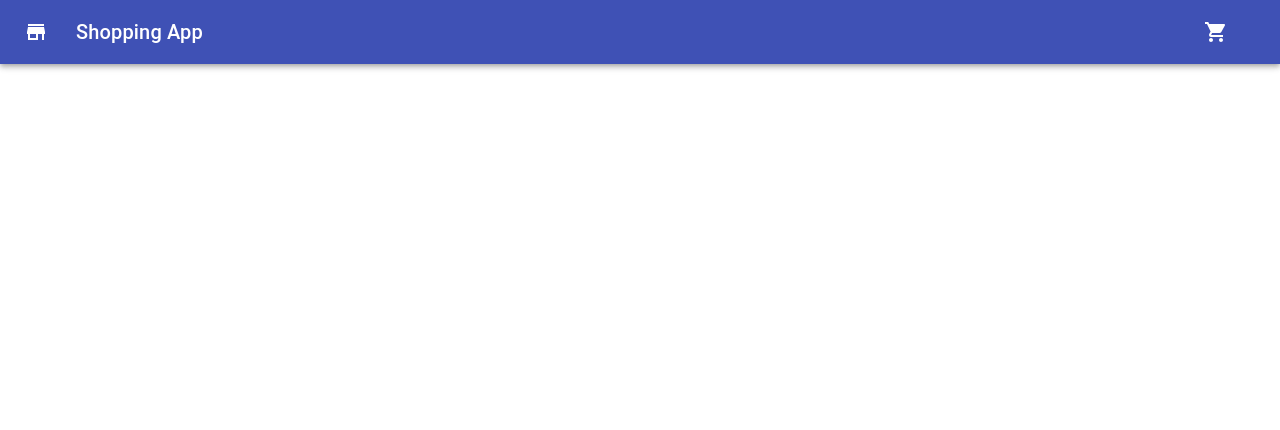
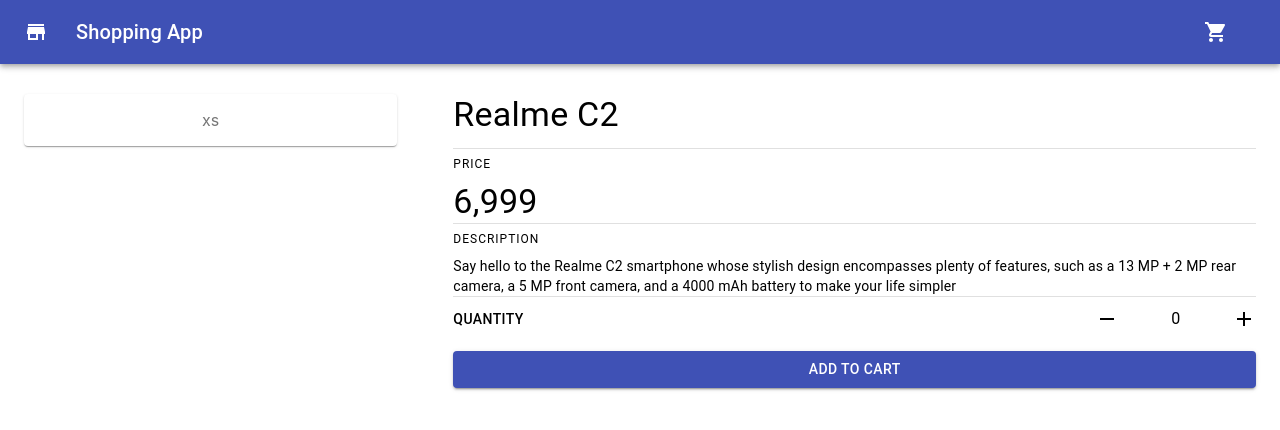
Before and after one commit to rishavch2104/shopping-test, a React (Create React App) app: page /product/1 in a window 1280 px wide. Shown: the top 430 px of the page. Built offline with nearby package versions, Linux system fonts and the light colour scheme.

Commit message:
ui for page designed with routing

```diff
--- a/src/App.js
+++ b/src/App.js
@@ -4,21 +4,24 @@
 import ProductList from "./components/ProductList";
 import Cart from "./components/Cart";
 import Completed from "./components/Completed";
+import ProductPage from "./components/ProductPage";
 function App() {
   return (
     <div className="App">
       <Navbar />
       <Router>
         <Switch>
-          <Route exact path="/">
-            <ProductList />
-          </Route>
-          <Route exact path="/cart">
-            <Cart />
-          </Route>
-          <Route exact path="/completed">
-            <Completed />
-          </Route>
+          <Route exact path="/" component={ProductList} />
+          <Route
+            exact
+            path="/product/:id"
+            render={routeProps => (
+              <ProductPage name={routeProps.match.params.id} />
+            )}
+          />
+          <Route exact path="/cart" component={Cart} />
+
+          <Route exact path="/completed" component={Completed} />
         </Switch>
       </Router>
     </div>
--- a/src/components/ProductList.js
+++ b/src/components/ProductList.js
@@ -3,7 +3,7 @@
 import Paper from "@material-ui/core/Paper";
 import Grid from "@material-ui/core/Grid";
 import ProductCard from "./ProductCard";
-
+import { shoppingItems } from "./../shoppingItems";
 const useStyles = makeStyles(theme => ({
   root: {
     flexGrow: 1
@@ -18,30 +18,10 @@
 const ProductList = () => {
   const classes = useStyles();
 
-  const initialProducts = [
-    {
-      name: "Realme XT ",
-      price: "15,999",
-      description:
-        "The Realme XT smartphone is here to make your life more fun. From capturing amazing pictures with this phone’s 64 MP AI Quad camera to flaunting its hyperbola curved glass design, you will fall in love with this smartphone instantly. That’s not all, this smartphone comes with the Qualcomm Snapdragon 712 processor for efficient performance."
-    },
-    {
-      name: "Realme C2 ",
-      price: "6,999",
-      description:
-        "Say hello to the Realme C2 smartphone whose stylish design encompasses plenty of features, such as a 13 MP + 2 MP rear camera, a 5 MP front camera, and a 4000 mAh battery to make your life simpler"
-    },
-    {
-      name: "Realme X2 ",
-      price: "26,999",
-      description:
-        "This edition of the Realme X phone is all about offering you an immersive cinematic experience - it boasts a 91.2% screen-to-body ratio and a 16.58 cm (6.53) super AMOLED screen. Staying ahead of the game, this phone comes with a pop-up selfie camera and an in-display fingerprint scanner both of which are neatly tucked under the display. Enjoy a seamless experience, whether you’re gaming (thanks to its Hyper Boost 2.0 acceleration engine and robust hardware), or simply browsing content on your phone."
-    }
-  ];
   return (
     <div>
       <Grid container spacing={3}>
-        {initialProducts.map(product => (
+        {shoppingItems.map(product => (
           <Grid item xs>
             <ProductCard {...product} />
           </Grid>
--- /dev/null
+++ b/src/components/ProductPage.js
@@ -0,0 +1,77 @@
+import React from "react";
+import Box from "@material-ui/core/Box";
+import Grid from "@material-ui/core/Grid";
+import Paper from "@material-ui/core/Paper";
+import Container from "@material-ui/core/Container";
+import Divider from "@material-ui/core/Divider";
+import { makeStyles } from "@material-ui/core/styles";
+import Button from "@material-ui/core/Button";
+import Typography from "@material-ui/core/Typography";
+import AddIcon from "@material-ui/icons/Add";
+import RemoveIcon from "@material-ui/icons/Remove";
+import { shoppingItems } from "./../shoppingItems";
+const useStyles = makeStyles(theme => ({
+  root: {
+    flexGrow: 1
+  },
+  paper: {
+    padding: theme.spacing(2),
+    textAlign: "center",
+    color: theme.palette.text.secondary
+  }
+}));
+const ProductPage = props => {
+  const classes = useStyles();
+
+  const item = shoppingItems[props.name];
+
+  const handleRemoveItem = () => {
+    alert("Remove");
+  };
+
+  return (
+    <Container fixed style={{ marginTop: "30px" }}>
+      <Grid container spacing={7}>
+        <Grid item xs={4}>
+          <Paper className={classes.paper}>xs</Paper>
+        </Grid>
+        <Grid item xs={8}>
+          <Box display="flex" flexDirection="column">
+            <Typography variant="h4" gutterBottom>
+              {item.name}
+            </Typography>
+            <Divider />
+            <Typography variant="overline">Price</Typography>
+            <Typography variant="h4">{item.price}</Typography>
+            <Divider />
+            <Typography variant="overline">Description</Typography>
+            <Typography variant="body2">{item.description}</Typography>
+            <Divider />
+            <Box mt="10px" display="flex" justifyContent="space-between">
+              <Typography variant="button" display="inline">
+                Quantity
+              </Typography>
+              <Box
+                display="flex"
+                justifyContent="space-between"
+                flexDirection="row"
+                width="20%"
+              >
+                <RemoveIcon onClick={handleRemoveItem} />
+                <Typography display="inline">0</Typography>
+
+                <AddIcon />
+              </Box>
+            </Box>
+            <br />
+            <Button color="primary" variant="contained">
+              Add To Cart
+            </Button>
+          </Box>
+        </Grid>
+      </Grid>
+    </Container>
+  );
+};
+
+export default ProductPage;
--- /dev/null
+++ b/src/shoppingItems.js
@@ -0,0 +1,23 @@
+export const shoppingItems = [
+  {
+    id: "1",
+    name: "Realme XT ",
+    price: "15,999",
+    description:
+      "The Realme XT smartphone is here to make your life more fun. From capturing amazing pictures with this phone’s 64 MP AI Quad camera to flaunting its hyperbola curved glass design, you will fall in love with this smartphone instantly. That’s not all, this smartphone comes with the Qualcomm Snapdragon 712 processor for efficient performance."
+  },
+  {
+    id: "2",
+    name: "Realme C2 ",
+    price: "6,999",
+    description:
+      "Say hello to the Realme C2 smartphone whose stylish design encompasses plenty of features, such as a 13 MP + 2 MP rear camera, a 5 MP front camera, and a 4000 mAh battery to make your life simpler"
+  },
+  {
+    id: "3",
+    name: "Realme X2 ",
+    price: "26,999",
+    description:
+      "This edition of the Realme X phone is all about offering you an immersive cinematic experience - it boasts a 91.2% screen-to-body ratio and a 16.58 cm (6.53) super AMOLED screen. Staying ahead of the game, this phone comes with a pop-up selfie camera and an in-display fingerprint scanner both of which are neatly tucked under the display. Enjoy a seamless experience, whether you’re gaming (thanks to its Hyper Boost 2.0 acceleration engine and robust hardware), or simply browsing content on your phone."
+  }
+];
```
